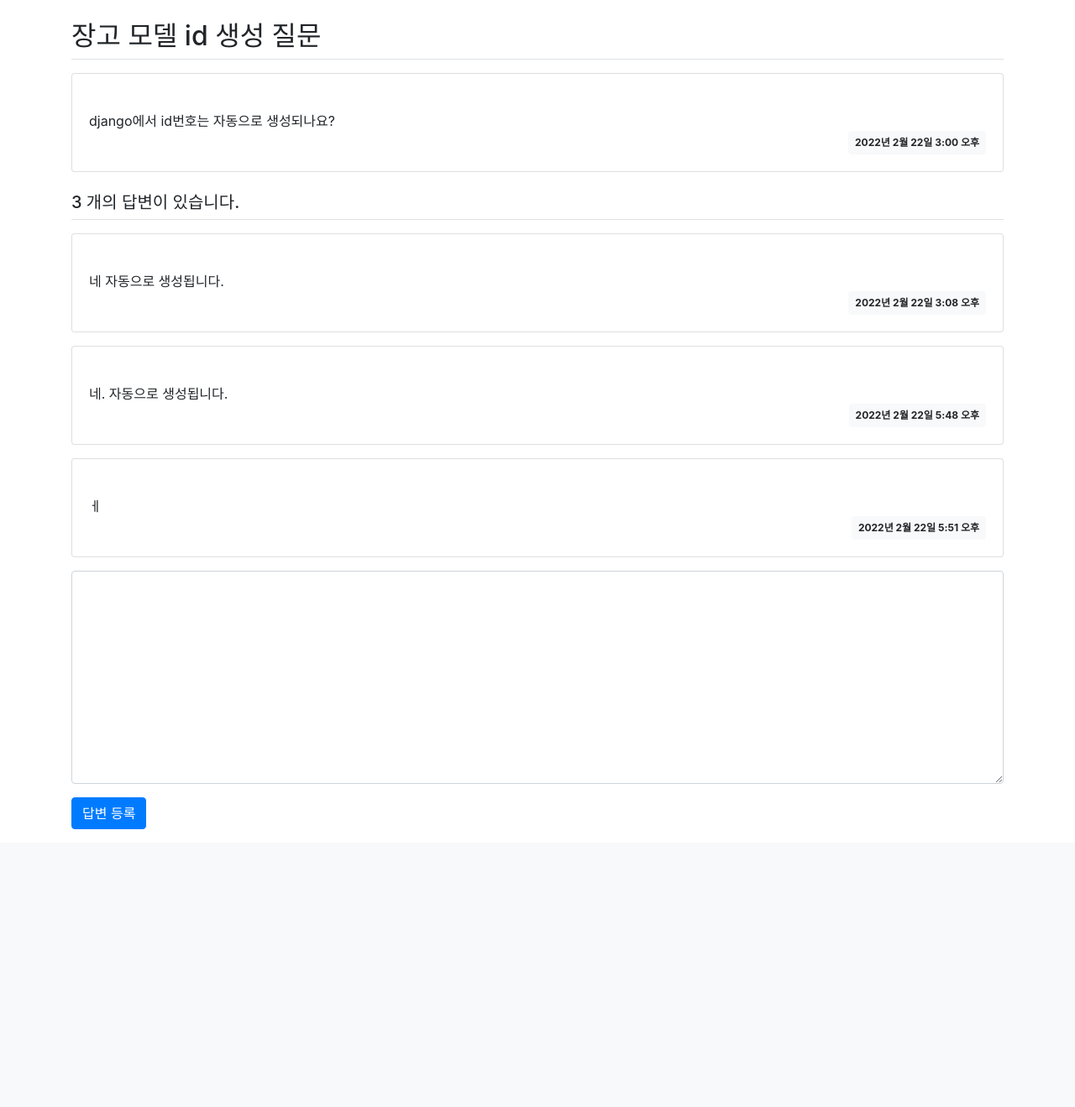
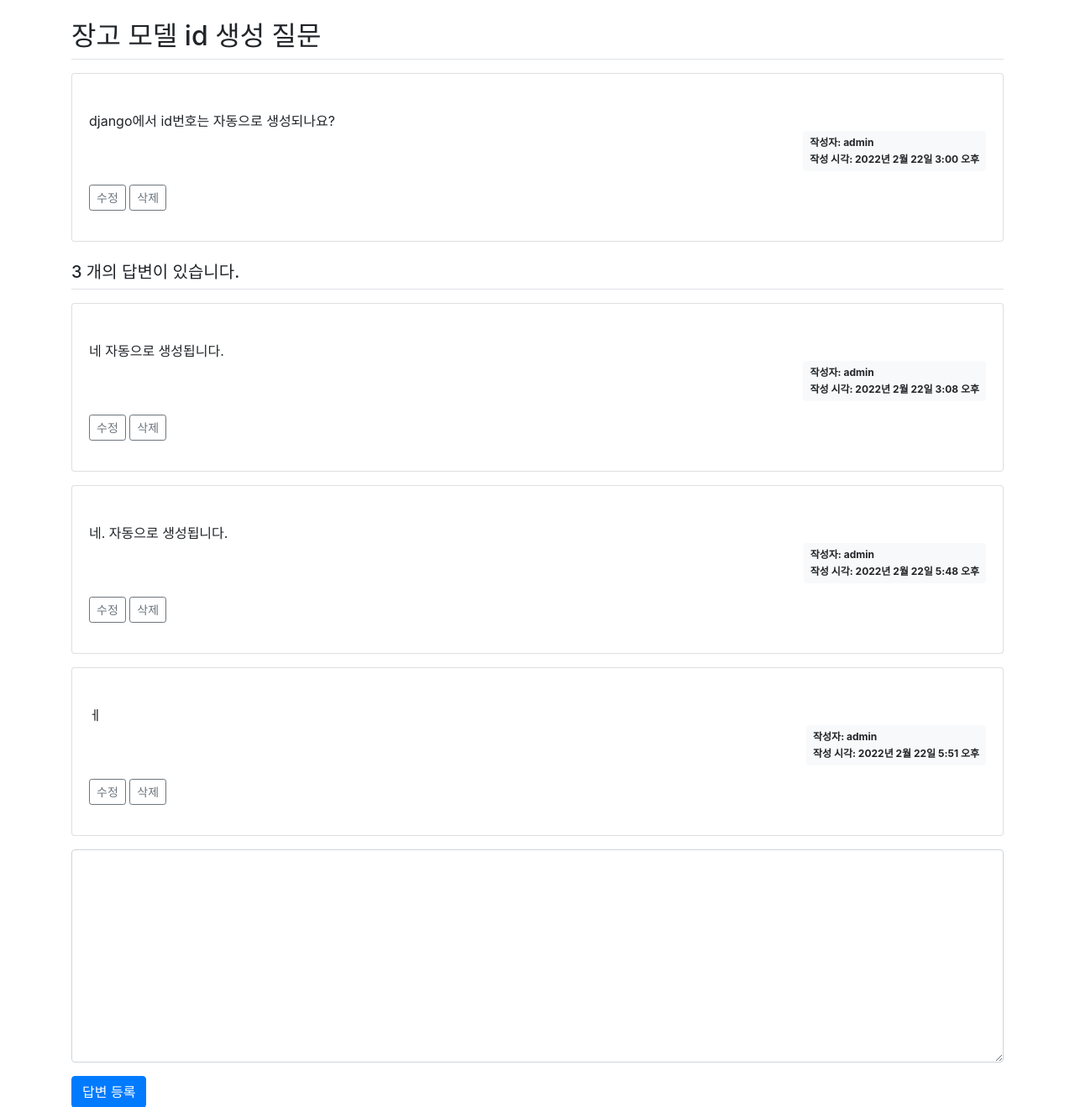
Before and after one commit to CPFrog/djangoStudy, a Django app: page /pybo/answer/create/2 in a window 1280 px wide. Shown: the part 57-1376 px from the top of the page at 84% size. Before the commit the page ends 1045 px from the top, so only its background shows below. Run offline with Django 4.2, Linux system fonts and the light colour scheme; a user stored in the database is signed in; data comes from the database, SQL or seed files in the repository; both versions use the stored data as it was after the commit; some libraries are stand-ins or nearby versions.

Commit message:
chap 3-9, finish

```diff
--- a/pybo/models.py
+++ b/pybo/models.py
@@ -1,13 +1,16 @@
 from django.db import models
+from django.contrib.auth.models import User
 
 
 # Q&A 게시판 생성
 
 # 질문 게시글에 필요한 내용
 class Question(models.Model):
+    author = models.ForeignKey(User, on_delete=models.CASCADE, null=True)  # 익명질문이 가능하도록 질문 작성자에 null이 들어갈 수 있도록 함.
     subject = models.CharField(max_length=200)  # 질문 제목
     content = models.TextField()  # 질문 내용
     create_date = models.DateTimeField()  # 게시글 작성 시각
+    modify_date = models.DateTimeField(null=True, blank=True)  # 최종 수정 시각. 수정 안해서 null값을 가질 수 있으므로 이를 허용.
 
     def __str__(self):
         return self.subject
@@ -15,6 +18,8 @@ class Question(models.Model):
 
 # 답변 게시글에 필요한 내용
 class Answer(models.Model):
+    author = models.ForeignKey(User, on_delete=models.CASCADE)
     question = models.ForeignKey(Question, on_delete=models.CASCADE)  # 답변을 달 질문 게시글 정보, 질문 게시글 삭제시 답변도 삭제.
     content = models.TextField()  # 답변 내용
     create_date = models.DateTimeField()  # 답변 게시글 작성 시각
+    modify_date = models.DateTimeField(null=True, blank=True)  # 최종 수정 시각. 수정 안해서 null값을 가질 수 있으므로 이를 허용.
--- a/pybo/urls.py
+++ b/pybo/urls.py
@@ -9,4 +9,8 @@ urlpatterns = [
     path('<int:question_id>/', views.detail, name='detail'),  # URL 별칭-->detail
     path('answer/create/<int:question_id>', views.answer_create, name='answer_create'),
     path('question/create/', views.question_create, name='question_create'),
+    path('question/modify/<int:question_id>/', views.question_modify, name='question_modify'),
+    path('question/delete/<int:question_id>', views.question_delete, name='question_delete'),
+    path('answer/modify/<int:answer_id>', views.answer_modify, name='answer_modify'),
+    path('answer/delete/<int:answer_id>', views.answer_delete, name='answer_delete'),
 ]
--- a/pybo/views.py
+++ b/pybo/views.py
@@ -1,8 +1,10 @@
 from django.shortcuts import render, get_object_or_404, redirect
-from .models import Question
+from .models import Question, Answer
 from django.utils import timezone
 from .forms import QuestionForm, AnswerForm
 from django.core.paginator import Paginator
+from django.contrib.auth.decorators import login_required
+from django.contrib import messages
 
 
 def index(request):
@@ -29,6 +31,7 @@ def detail(request, question_id):
     return render(request, 'pybo/question_detail.html', context)
 
 
+@login_required(login_url='common:login')
 def question_create(request):
     """pybo 질문 등록"""
     # 질문 등록의 경우 get인 경우 질문 작성 양식만 가져오고, post인 경우 데이터가 저장되어야 하므로 각각에 대한 처리.
@@ -36,6 +39,7 @@ def question_create(request):
         form = QuestionForm(request.POST)
         if form.is_valid():
             question = form.save(commit=False)  # 임시 저장 아님
+            question.author = request.user
             question.create_date = timezone.now()
             question.save()
             return redirect('pybo:index')
@@ -45,6 +49,39 @@ def question_create(request):
     return render(request, 'pybo/question_form.html', context)
 
 
+@login_required(login_url='common:login')
+def question_modify(request, question_id):
+    """ 게시글 수정 """
+    question = get_object_or_404(Question, pk=question_id)
+    if request.user != question.author:
+        messages.error(request, '게시글 관리 권한이 없습니다.')
+        return redirect('pybo:detail', question_id=question.id)
+
+    if request.method == 'POST':
+        form = QuestionForm(request.POST, instance=question)  # 기존에 저장된 제목, 내용이 반영된 작성 양식 불러오기 위해 instance 설정
+        if form.is_valid():
+            question = form.save(commit=False)  # 임시 저장 아님
+            question.author = request.user
+            question.modify_date = timezone.now()
+            question.save()
+            return redirect('pybo:detail', question_id=question.id)
+    else:  # else로 걸러지는 대부분의 요청방식은 get일 것이고, 이 경우 입력값 없이 객체 생성.
+        form = QuestionForm(instance=question)
+    context = {'form': form}
+    return render(request, 'pybo/question_form.html', context)
+
+
+def question_delete(request, question_id):
+    """게시글 삭제"""
+    question = get_object_or_404(Question, pk=question_id)
+    if request.user != question.author:
+        messages.error(request, '게시글 관리 권한이 없습니다.')
+        return redirect('pybo:detail', question_id=question.id)
+    question.delete()
+    return redirect('pybo:index')
+
+
+@login_required(login_url='common:login')
 def answer_create(request, question_id):
     """
     pybo 답변 등록
@@ -55,6 +92,7 @@ def answer_create(request, question_id):
         form = AnswerForm(request.POST)
         if form.is_valid():
             answer = form.save(commit=False)
+            answer.author = request.user  # 답변 작성자 정보 등록
             answer.create_date = timezone.now()
             answer.question = question
             answer.save()
@@ -63,3 +101,37 @@ def answer_create(request, question_id):
         form = AnswerForm()
         context = {'question': question, 'form': form}
     return render(request, 'pybo/question_detail.html', context)
+
+
+@login_required(login_url='common:login')
+def answer_modify(request, answer_id):
+    """ 답변 수정 """
+    answer = get_object_or_404(Answer, pk=answer_id)
+    if request.user != answer.author:
+        messages.error(request, '게시글 관리 권한이 없습니다.')  # request 빼먹어서 오류 뜸
+        return redirect('pybo:detail', question_id=answer.question.id)
+
+    if request.method == 'POST':
+        form = AnswerForm(request.POST, instance=answer)
+        if form.is_valid():
+            answer = form.save(commit=False)
+            answer.author = request.user
+            answer.modify_date = timezone.now()
+            answer.save()
+            return redirect('pybo:detail', question_id=answer.question.id)
+    # else문 들여쓰기 착각으로 인해 20분동안 헤맴
+    else:
+        form = AnswerForm(instance=answer)
+    context = {'answer': answer, 'form': form}
+    return render(request, 'pybo/answer_form.html', context)
+
+
+@login_required(login_url='common:login')
+def answer_delete(request, answer_id):
+    """ 답변 삭제 """
+    answer = get_object_or_404(Answer, pk=answer_id)
+    if request.user != answer.author:
+        messages.error(request, '게시글 관리 권한이 없습니다.')
+    else:
+        answer.delete()
+    return redirect('pybo:detail', question_id=answer.question.id)
--- a/templates/base.html
+++ b/templates/base.html
@@ -22,5 +22,9 @@
 <script src="{% static 'jQuery-3.6.0.min.js' %}"></script>
 <!-- 부트스트랩 JS 포함시키는 코드-->
 <script src="{% static 'bootstrap.min.js' %}"></script>
+<!-- 자바스크립트 코드 영역 시작 -->
+{% block script %}
+{% endblock %}
+<!-- 자바스크립트 코드 영역 끝 -->
 </body>
 </html>
--- a/templates/common/login.html
+++ b/templates/common/login.html
@@ -13,6 +13,8 @@
     </div>
     <form method="post" class="post-form" action="{% url 'common:login' %}">
         {% csrf_token %}
+        <!-- 로그인 성공 후 이동되는 URL -->
+        <input type="hidden" name="text" value="{{ next }}">
         {% include "form_errors.html" %}
         <div class="form-group">
             <label for="username">사용자ID</label>
--- a/templates/pybo/question_detail.html
+++ b/templates/pybo/question_detail.html
@@ -8,10 +8,25 @@
                     {{ question.content }}
                 </div>
                 <div class="d-flex justify-content-end">
-                    <div class="badge badge-light p-2">
-                        {{ question.create_date }}
+                    {% if question.modify_date %}
+                            <div class="badge badge-light p-2 text-left mx-3">
+                                <div class="mb-2">수정 시각: </div>
+                                <div>{{ question.modify_date }}</div>
+                            </div>
+                        {% endif %}
+                    <div class="badge badge-light p-2 text-left">
+                        <div class="mb-2">작성자: {{ question.author.username }}</div>
+                        <div>작성 시각: {{ question.create_date }}</div>
                     </div>
                 </div>
+                {% if request.user == question.author %}
+                    <div class="my-3">
+                        <a href="{% url 'pybo:question_modify' question.id %}"
+                           class="btn btn-sm btn-outline-secondary">수정</a>
+                        <a href="#" class="delete btn btn-sm btn-outline-secondary"
+                           data-uri="{% url 'pybo:question_delete' question.id %}">삭제</a>
+                    </div>
+                {% endif %}
             </div>
         </div>
         <h5 class="border-bottom my-3 py-2">
@@ -24,16 +39,32 @@
                         {{ answer.content }}
                     </div>
                     <div class="d-flex justify-content-end">
-                        <div class="badge badge-light p-2">
-                            {{ answer.create_date }}
+                        {% if answer.modify_date %}
+                                <div class="badge badge-light p-2 text-left mx-3">
+                                    <div class="mb-2">수정 시각: </div>
+                                    <div>{{ answer.modify_date }}</div>
+                                </div>
+                            {% endif %}
+                        <div class="badge badge-light p-2 text-left">
+                            <div class="mb-2">작성자: {{ answer.author.username }}</div>
+                            <div>작성 시각: {{ answer.create_date }}</div>
+
                         </div>
                     </div>
+                    {% if request.user == answer.author %}
+                        <div class="my-3">
+                            <a href="{% url 'pybo:answer_modify' answer.id %}"
+                               class="btn btn-sm btn-outline-secondary">수정</a>
+                            <a href="#" class="delete btn btn-sm btn-outline-secondary"
+                               data-uri="{% url 'pybo:answer_delete' answer.id %}">삭제</a>
+                        </div>
+                    {% endif %}
                 </div>
             </div>
         {% endfor %}
         <form action="{% url 'pybo:answer_create' question.id %}" method="post" class="my-3">
             {% csrf_token %}
-{#        답변이 공백일 때 경고 띄우는 코드 시작 #}
+            {#        답변이 공백일 때 경고 띄우는 코드 시작 #}
             {% if form.errors %}
                 <div class="alert alert-danger" role="alert">
                     {% for field in form %}
@@ -44,11 +75,25 @@
                     {% endfor %}
                 </div>
             {% endif %}
-{#        답변이 공백일 때 경고 띄우는 코드 종료 #}
+            {#        답변이 공백일 때 경고 띄우는 코드 종료 #}
             <div class="form-group">
-                <textarea name="content" id="content" class="form-control" rows="10"></textarea>
+                <textarea name="content" id="content"
+                          {% if not user.is_authenticated %}disabled{% endif %}
+                          class="form-control" rows="10"></textarea>
             </div>
             <input type="submit" value="답변 등록" class="btn btn-primary">
         </form>
     </div>
 {% endblock %}
+
+{% block script %}
+    <script type="text/javascript">
+        $(document).ready(function () {
+            $(".delete").on('click', function () {
+                if (confirm("정말 삭제하시겠습니까?")) {
+                    location.href = $(this).data('uri');
+                }
+            });
+        });
+    </script>
+{% endblock %}
```
Also changed, not shown: templates/pybo/answer_form.html (added, +16 -0 lines), templates/pybo/question_list.html (+8 -6 lines), db.sqlite3, pybo/migrations/0002_question_author.py (added), pybo/migrations/0003_answer_author.py (added), pybo/migrations/0004_answer_modify_date_question_modify_date_and_more.py (added). Lines whose indentation alone changed are shown as unchanged.
